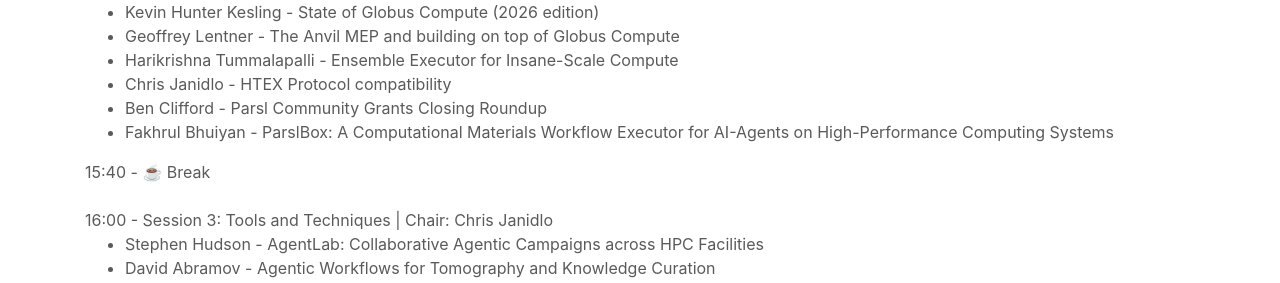
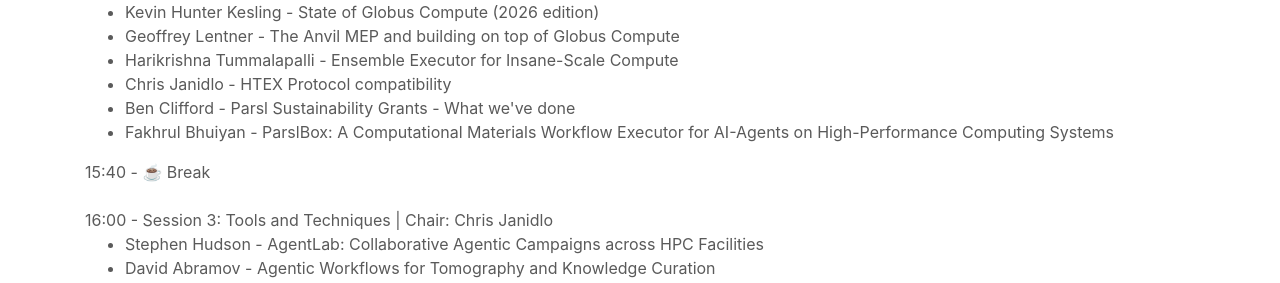
Before and after one commit to Parsl/parsl.github.io, a Jekyll site: the page built from parslfest/apex2026.html, in a window 1280 px wide and 900 px high, scrolled down 874 px. Shown: the part 162-445 px from the top of the window. Built offline with Jekyll 4.4.1, drawn with Linux system fonts in a browser that asks for light colours.

Commit message:
change my talk title

```diff
--- a/parslfest/apex2026.html
+++ b/parslfest/apex2026.html
@@ -80,7 +80,7 @@
 <li>Geoffrey Lentner - The Anvil MEP and building on top of Globus Compute  </li>
 <li>Harikrishna Tummalapalli - Ensemble Executor for Insane-Scale Compute   </li>
 <li>Chris Janidlo - HTEX Protocol compatibility  </li>
-<li>Ben Clifford - Parsl Community Grants Closing Roundup  </li>
+<li>Ben Clifford - Parsl Sustainability Grants - What we've done </li>
 <li>Fakhrul Bhuiyan - ParslBox: A Computational Materials Workflow Executor for AI-Agents on High-Performance Computing Systems</li>
 </ul>
 
```
